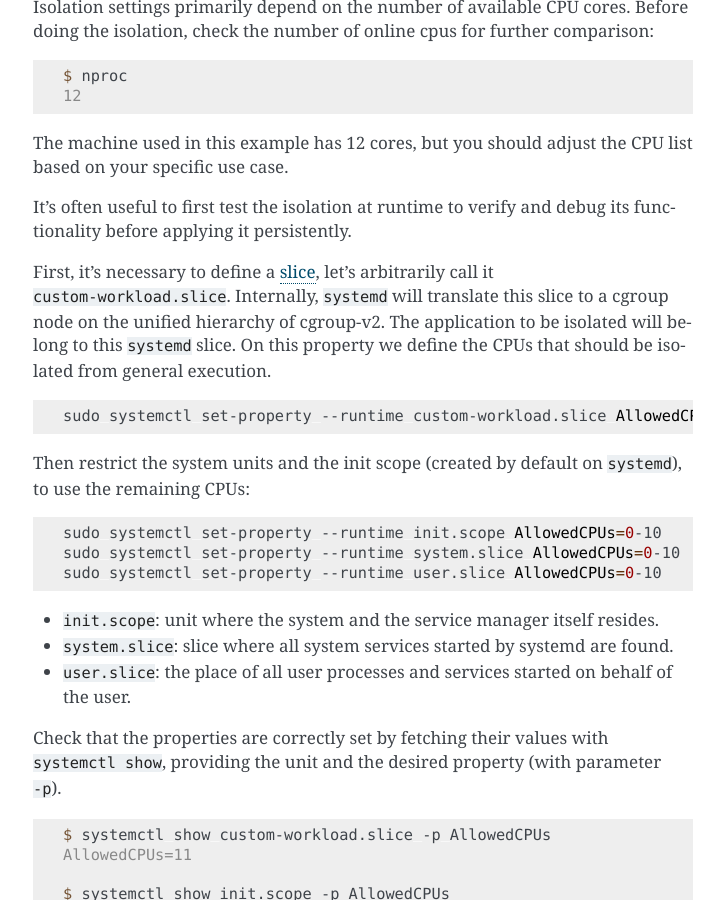
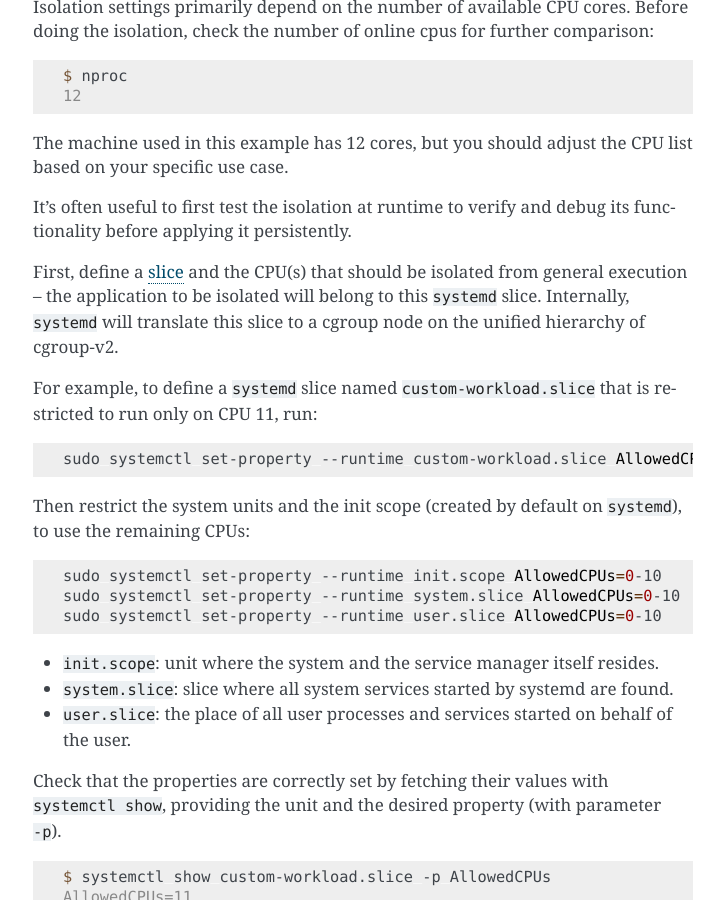
Before and after one commit to canonical/real-time-ubuntu-docs, a Sphinx documentation site: the page built from docs/how-to/using-cpusets.md, in a window 1280 px wide and 900 px high, scrolled down 703 px. Shown: the whole window, without its empty margins (387-1111 px from the left). Built offline with Sphinx 7.4.7, drawn with Linux system fonts in a browser that asks for light colours.

Commit message:
refact: improve paragraph
Co-authored-by: AnneCYH <anne.chew@canonical.com>
Signed-off-by: Lincoln Wallace <lincoln.wallace@canonical.com>

````diff
--- a/docs/how-to/using-cpusets.md
+++ b/docs/how-to/using-cpusets.md
@@ -26,10 +26,10 @@ The machine used in this example has 12 cores, but you should adjust the CPU lis
 
 It’s often useful to first test the isolation at runtime to verify and debug its functionality before applying it persistently.
 
-First, it's necessary to define a [slice][systemd_slice], let's arbitrarily call it `custom-workload.slice`.
+First, define a [slice][systemd_slice] and the CPU(s) that should be isolated from general execution -- the application to be isolated will belong to this `systemd` slice.
 Internally, `systemd` will translate this slice to a cgroup node on the unified hierarchy of cgroup-v2.
-The application to be isolated will belong to this `systemd` slice.
-On this property we define the CPUs that should be isolated from general execution.
+
+For example, to define a `systemd` slice named `custom-workload.slice` that is restricted to run only on CPU 11, run:
 ```bash
 sudo systemctl set-property --runtime custom-workload.slice AllowedCPUs=11
 ```
````
